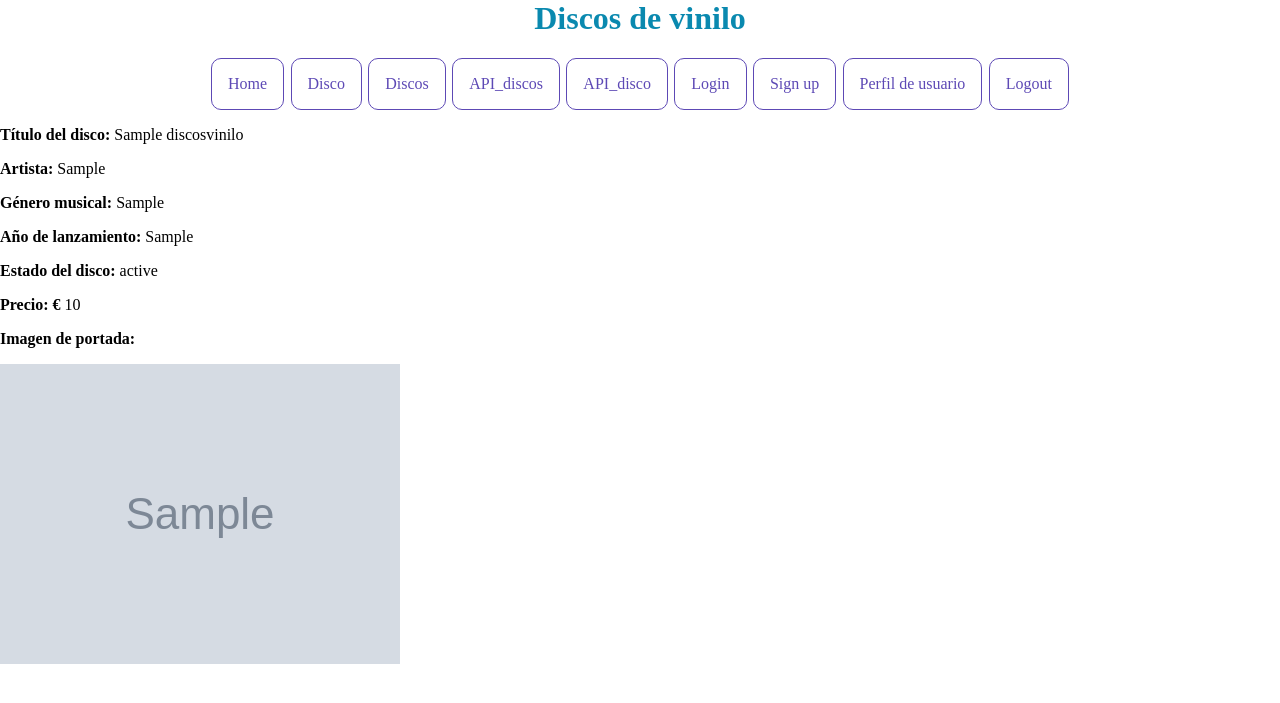
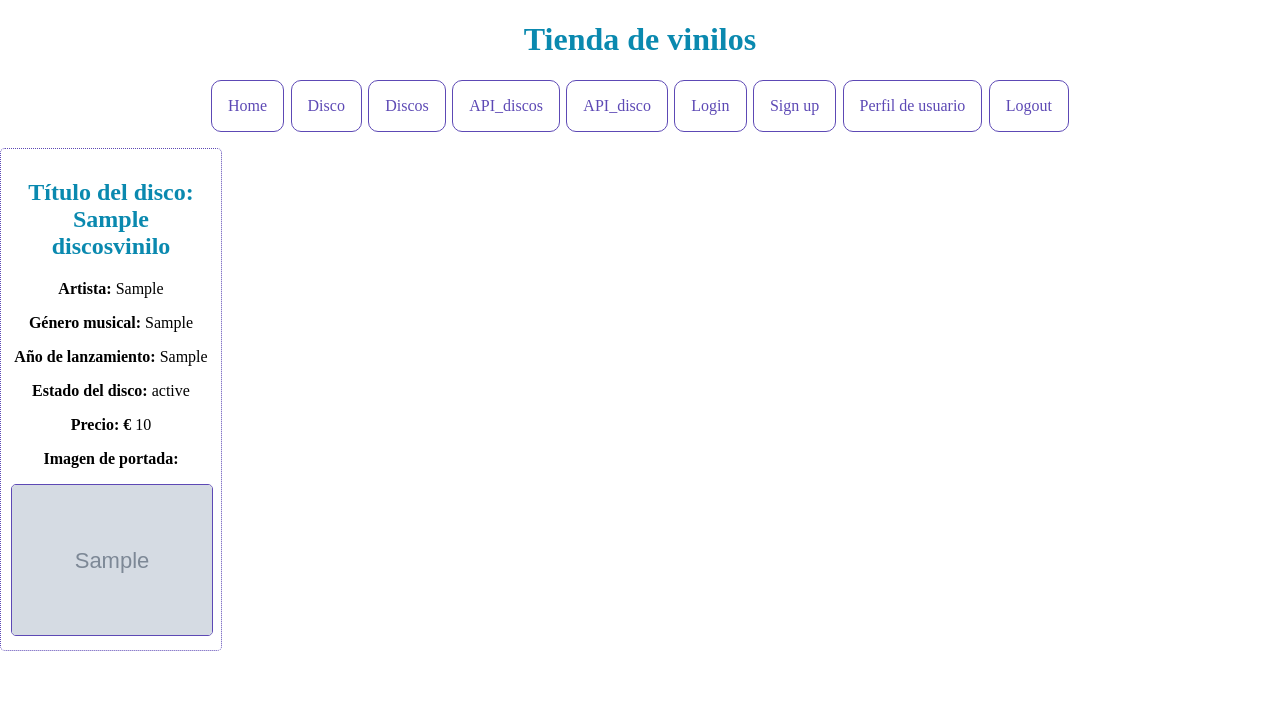
Before and after one commit to monicahdev/discos_vinilo, a PHP site: page /random-post.php in a window 1280 px wide. Shown: the top 703 px of the page. Run offline with PHP 8.4, Linux system fonts and the light colour scheme; tables that the repository leaves empty or names only in its code hold one stand-in row (values such as "Sample post"); grey boxes marked "Sample" are stand-in pictures.

Commit message:
modified html in random-post.php

```diff
--- a/random-post.php
+++ b/random-post.php
@@ -1,35 +1,44 @@
 
+<!DOCTYPE html>
+<html lang="es">
+    <head>
+        <meta charset="UTF-8">
+        <meta name="viewport" content="width=device-width, initial-scale=1.0">
+        <title>Tienda de vinilos</title>
+    </head>
+    <body>
         <?php
-//Importar credenciales de la configuración de la base de datos
+        // Importar credenciales de la configuración de la base de datos
         require 'db_config.php';
 
-
         try {
-    //Consultar en la tabla y mostrar 1 solo disco
+            // Consultar en la tabla y mostrar 1 solo disco
             $query = "SELECT * FROM discosvinilo ORDER BY RAND() LIMIT 1";
             $statement = $library_pdo->query($query);
 
-    //Traer el disco de la consulta
+            // Traer el disco de la consulta
             $vinyl_record = $statement->fetch(PDO::FETCH_ASSOC);
 
-    /*Asegurarse de que existe el disco y mostrarlo con estas características*/
+            /* Asegurarse de que existe el disco y mostrarlo con estas características */
             if ($vinyl_record) {
-
-        echo "<h1>Discos de vinilo</h1>";
+                echo "<h1>Tienda de vinilos</h1>";
                 include 'menu.php';
-        echo "<p><strong>Título del disco: </strong>" . htmlentities($vinyl_record['titulo_album']) . "</p>";
+                echo "<div class='vinyl'>";
+                echo "<h2><strong>Título del disco: </strong>" . htmlentities($vinyl_record['titulo_album']) . "</h2>";
                 echo "<p><strong>Artista: </strong>" . htmlentities($vinyl_record['artista']) . "</p>";
                 echo "<p><strong>Género musical: </strong>" . htmlentities($vinyl_record['genero_musical']) . "</p>";
                 echo "<p><strong>Año de lanzamiento: </strong>" . htmlentities($vinyl_record['lanzamiento']) . "</p>";
                 echo "<p><strong>Estado del disco: </strong>" . htmlentities($vinyl_record['estado_disco']) . "</p>";
                 echo "<p><strong>Precio: € </strong>" . htmlentities($vinyl_record['precio']) . "</p>";
-        echo "<p><strong>Imagen de portada: </strong></p><img src='" . htmlentities($vinyl_record['imagen_portada']) . "' alt='Portada del vinilo';'>";
+                echo "<p><strong>Imagen de portada: </strong></p><img src='" . htmlentities($vinyl_record['imagen_portada']) . "' alt='Portada del vinilo'>";
+                echo "</div>";
             } else {
                 echo "<p>No hay discos en la base de datos.</p>";
             }
         } catch (PDOException $e) {
-    //Mensaje en caso de error
-    echo "Error al obtener el disco: " . $e->getMessage();
+            // Mensaje en caso de error
+            echo "<p>Error al obtener el disco: " . $e->getMessage() . "</p>";
         }
-
         ?>
+    </body>
+</html>
```
Lines whose indentation alone changed are shown as unchanged.
